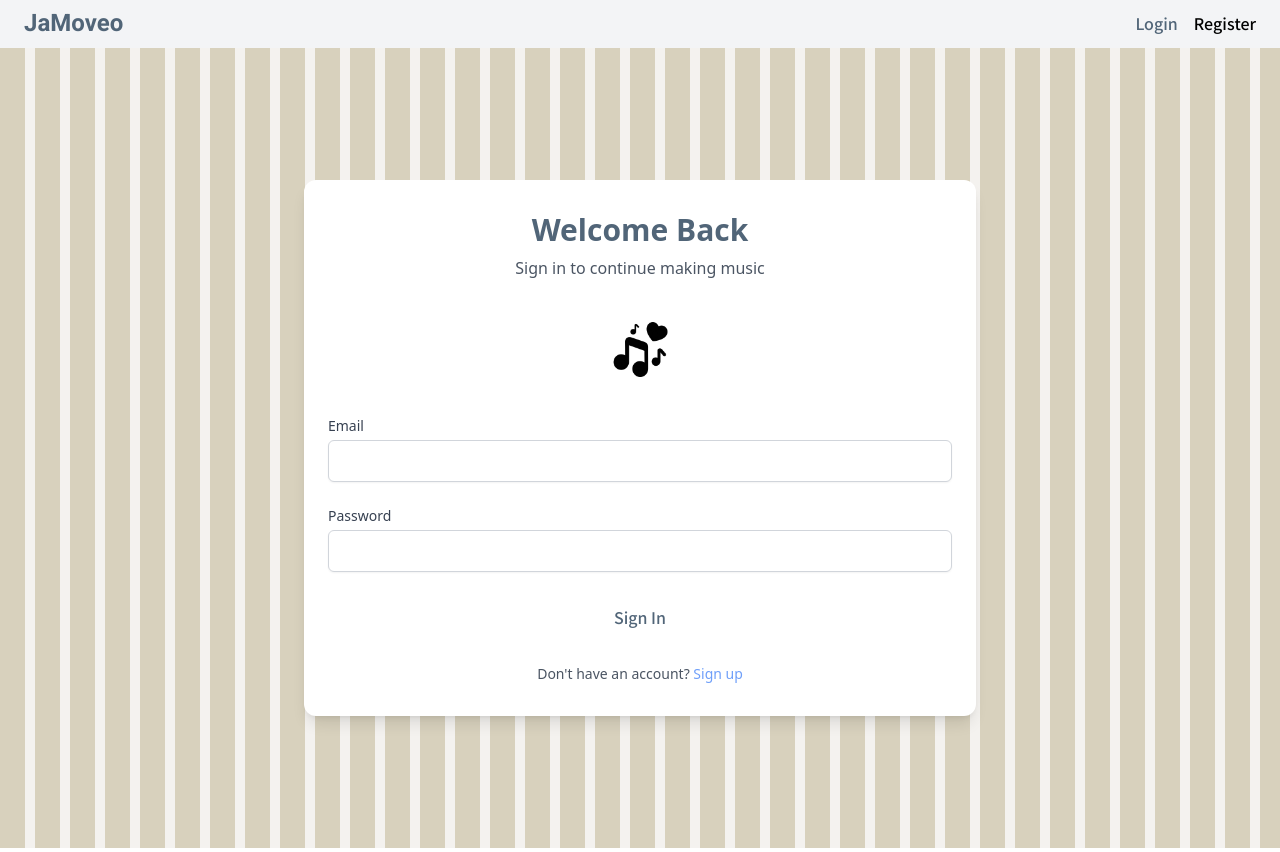
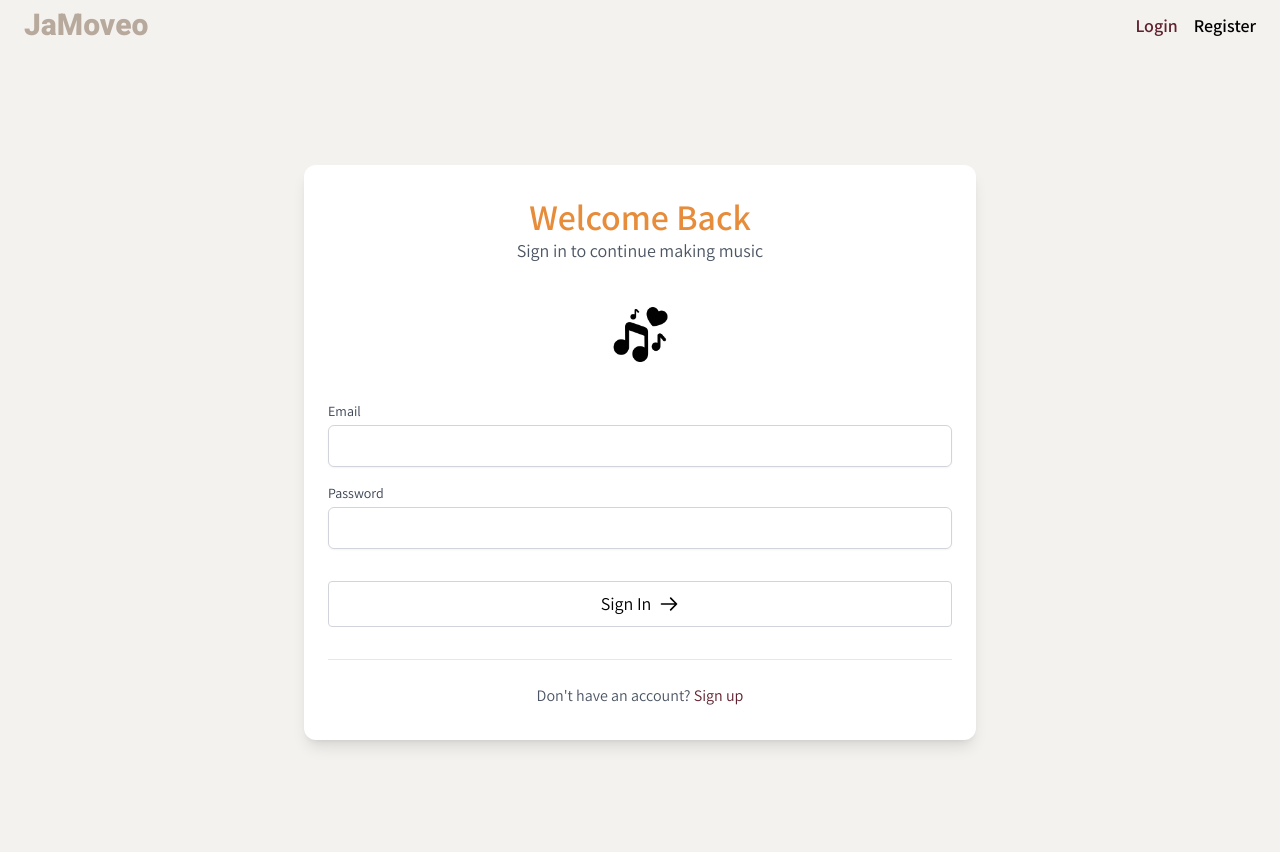
Before and after one commit to danielperetz22/Move-like-jagger, a React (Vite) app in the folder apps/Frontend/: page /login in a window 1280 px wide. Built offline with nearby package versions, Linux system fonts and the light colour scheme; no server answers.

Commit message:
frontend

```diff
--- a/apps/Frontend/src/components/NavBar.tsx
+++ b/apps/Frontend/src/components/NavBar.tsx
@@ -18,13 +18,13 @@ const NavBar: React.FC = () => {
   };
 
   return (
-    <nav className="bg-gray-100 px-6 py-2">
+    <nav className="bg-[#f4f2ef] px-6 py-2">
       <div className="flex items-center justify-between">
         <div
           className="flex items-center cursor-pointer"
           onClick={() => navigate('/')}
         >
-          <span className="text-2xl font-bold font-heebo text-[#516578]">
+          <span className="text-3xl font-extrabold font-heebo text-[#b8a99d]">
             JaMoveo
           </span>
         </div>
--- a/apps/Frontend/src/components/ui/Button.tsx
+++ b/apps/Frontend/src/components/ui/Button.tsx
@@ -17,7 +17,7 @@ const Button: React.FC<ButtonProps> = ({
 }) => {
   const variantClasses: Record<ButtonVariant, string> = {
     primary:
-      'font-semibold hover:underline font-assistant text-md sm:text-base md:text-lg text-[#516578] ' ,
+      'font-semibold hover:underline font-assistant text-md sm:text-base md:text-lg text-[#60212e] ' ,
     secondary:
       'font-semibold hover:underline font-assistant text-md sm:text-base md:text-lg',
     outline:
--- a/apps/Frontend/src/pages/Login.tsx
+++ b/apps/Frontend/src/pages/Login.tsx
@@ -14,8 +14,6 @@ const Login: React.FC = () => {
 
   const handleSubmit = async (e: React.FormEvent) => {
     e.preventDefault();
-    setError(null);
-
     try {
       setIsLoading(true);
       await login(email, password);
@@ -28,23 +26,12 @@ const Login: React.FC = () => {
   };
 
   return (
-    <div className="min-h-screen py-12 px-4 sm:px-6 lg:px-8 justify-center items-center flex"
-    style={{
-      backgroundImage: `
-        repeating-linear-gradient(
-          90deg,
-          #d8d1bd 0,
-          #d8d1bd 25px,
-          #f4f2ef 25px,
-          #f4f2ef 35px
-        )
-      `
-    }}>
-      <div className="max-w-2xl w-full mx-auto bg-white rounded-xl shadow-lg overflow-hidden">
+    <div className="h-full min-h-screen overflow-hidden px-4 sm:px-6 lg:px-8 flex justify-center items-center relative bg-[#f4f2ef] font-assistant">
+      <div className="relative max-w-2xl w-full mx-auto bg-white rounded-xl shadow-lg overflow-hidden">
         <div className="px-6 py-8">
           <div className="text-center mb-8">
-            <h2 className="text-3xl font-bold text-[#516578]">Welcome Back</h2>
-            <p className="mt-2 text-gray-600">Sign in to continue making music</p>
+            <h2 className="text-4xl font-semibold text-[#e68c3a]">Welcome Back</h2>
+            <p className="text-gray-600 text-lg">Sign in to continue making music</p>
           </div>
 
           {error && (
@@ -53,7 +40,7 @@ const Login: React.FC = () => {
             </div>
           )}
 
-          <form onSubmit={handleSubmit} className="space-y-6">
+          <form onSubmit={handleSubmit} className="space-y-4">
             {/* Logo */}
             <div className="flex justify-center mb-6">
               <img
@@ -75,7 +62,7 @@ const Login: React.FC = () => {
                 required
                 value={email}
                 onChange={(e) => setEmail(e.target.value)}
-                className="mt-1 block w-full border border-gray-300 rounded-md shadow-sm py-2 px-3 focus:outline-none focus:ring-[#6F9FF9] focus:border-[#6F9FF9]"
+                className="mt-1 block w-full border border-gray-300 rounded-md shadow-sm py-2 px-3 focus:outline-none focus:ring-[#e68c3a] focus:border-[#e68c3a]"
               />
             </div>
 
@@ -91,30 +78,46 @@ const Login: React.FC = () => {
                 required
                 value={password}
                 onChange={(e) => setPassword(e.target.value)}
-                className="mt-1 block w-full border border-gray-300 rounded-md shadow-sm py-2 px-3 focus:outline-none focus:ring-[#6F9FF9] focus:border-[#6F9FF9]"
+                className="mt-1 block w-full border border-gray-300 rounded-md shadow-sm py-2 px-3 focus:outline-none focus:ring-[#e68c3a] focus:border-[#e68c3a]"
               />
             </div>
 
-
-
             {/* Submit Button */}
-            <div>
+            <div className="mt-6">
               <Button
                 type="submit"
-                variant="primary"
+                variant='outline'
                 isLoading={isLoading}
-                className="w-full py-2 px-4 text-center"
+                className="border-[#60212e] text-[#60212e] hover:bg-[#60212e] hover:text-white mt-8 transition-all hover:shadow-md group w-full"
                 disabled={isLoading}
               >
-                Sign In
+                {isLoading ? (
+                  <div className="flex items-center justify-center">
+                    <svg className="animate-spin -ml-1 mr-2 h-5 w-5" xmlns="http://www.w3.org/2000/svg" fill="none" viewBox="0 0 24 24">
+                      <circle className="opacity-25" cx="12" cy="12" r="10" stroke="currentColor" strokeWidth="4"></circle>
+                      <path className="opacity-75" fill="currentColor" d="M4 12a8 8 0 018-8V0C5.373 0 0 5.373 0 12h4zm2 5.291A7.962 7.962 0 014 12H0c0 3.042 1.135 5.824 3 7.938l3-2.647z"></path>
+                    </svg>
+                    Signing In...
+                  </div>
+                ) : (
+                  <div className="flex items-center justify-center">
+                    <span>Sign In</span>
+                    <svg xmlns="http://www.w3.org/2000/svg" className="h-5 w-5 ml-2 transform transition-transform group-hover:translate-x-1" fill="none" viewBox="0 0 24 24" stroke="currentColor">
+                      <path strokeLinecap="round" strokeLinejoin="round" strokeWidth={2} d="M14 5l7 7m0 0l-7 7m7-7H3" />
+                    </svg>
+                  </div>
+                )}
               </Button>
             </div>
           </form>
 
-          <div className="mt-6 text-center">
-            <p className="text-sm text-gray-600">
+          <div className="mt-8 text-center border-t border-gray-200 pt-6">
+            <p className="text-gray-600">
               Don't have an account?{' '}
-              <Link to="/register" className="font-medium text-[#6F9FF9] hover:text-[#5A87D6]">
+              <Link
+                to="/register"
+                className="font-medium text-[#60212e] hover:text-[#7a2a3a] transition-colors"
+              >
                 Sign up
               </Link>
             </p>
--- a/apps/Frontend/src/pages/Register.tsx
+++ b/apps/Frontend/src/pages/Register.tsx
@@ -69,24 +69,13 @@ const Register: React.FC = () => {
 
   return (
     <div
-    className="h-screen max-h-screen overflow-hidden px-4 sm:px-6 lg:px-8 flex justify-center items-center relative"
-    style={{
-        backgroundImage: `
-          repeating-linear-gradient(
-            90deg,
-            #d8d1bd 0,
-            #d8d1bd 25px,
-            #f4f2ef 25px,
-            #f4f2ef 35px
-          )
-        `
-      }}
+    className="h-screen max-h-screen overflow-hidden px-4 sm:px-6 lg:px-8 flex justify-center items-center relative bg-[#f4f2ef] font-assistant"
     >
       <div className="relative max-w-2xl w-full mx-auto bg-white rounded-xl shadow-lg overflow-hidden">
         <div className="px-6 py-8">
           <div className="text-center mb-8">
-            <h2 className="text-3xl font-bold text-[#516578]">Join JaMoveo</h2>
-            <p className=" text-gray-600">Create your account and start making music</p>
+            <h2 className="text-4xl font-semibold text-[#e68c3a]">Join JaMoveo</h2>
+            <p className=" text-gray-600 text-lg">Create your account and start making music</p>
           </div>
 
           {error && (
@@ -95,12 +84,12 @@ const Register: React.FC = () => {
             </div>
           )}
 
-          <form onSubmit={handleSubmit} className="space-y-6">
+          <form onSubmit={handleSubmit} className="space-y-2">
             {/* Profile Image */}
             <div className="flex flex-col items-center mb-4">
               <div
                 onClick={() => fileInputRef.current?.click()}
-                className="w-24 h-24 rounded-full bg-gray-200 flex items-center justify-center overflow-hidden cursor-pointer border-2 border-[#6F9FF9] hover:opacity-90 transition-opacity"
+                className="w-24 h-24 rounded-full bg-gray-200 flex items-center justify-center overflow-hidden cursor-pointer border-2 border-[#60212e] hover:opacity-90 transition-opacity"
               >
                 {imagePreview ? (
                   <img src={imagePreview} alt="Profile preview" className="w-full h-full object-cover" />
@@ -208,23 +197,41 @@ const Register: React.FC = () => {
             </div>
 
             {/* Submit Button */}
-            <div>
+            <div className="mt-6">
               <Button
                 type="submit"
-                variant="primary"
+                variant='outline'
                 isLoading={isLoading}
-                className="w-full py-2 px-4 text-center"
+                className="border-[#60212e] text-[#60212e] hover:bg-[#60212e] hover:text-white mt-8 transition-all hover:shadow-md group w-full"
                 disabled={isLoading}
               >
-                Create Account
+                {isLoading ? (
+                  <div className="flex items-center justify-center">
+                    <svg className="animate-spin -ml-1 mr-2 h-5 w-5" xmlns="http://www.w3.org/2000/svg" fill="none" viewBox="0 0 24 24">
+                      <circle className="opacity-25" cx="12" cy="12" r="10" stroke="currentColor" strokeWidth="4"></circle>
+                      <path className="opacity-75" fill="currentColor" d="M4 12a8 8 0 018-8V0C5.373 0 0 5.373 0 12h4zm2 5.291A7.962 7.962 0 014 12H0c0 3.042 1.135 5.824 3 7.938l3-2.647z"></path>
+                    </svg>
+                    Creating Account...
+                  </div>
+                ) : (
+                  <div className="flex items-center justify-center">
+                    <span>Create Account</span>
+                    <svg xmlns="http://www.w3.org/2000/svg" className="h-5 w-5 ml-2 transform transition-transform group-hover:translate-x-1" fill="none" viewBox="0 0 24 24" stroke="currentColor">
+                      <path strokeLinecap="round" strokeLinejoin="round" strokeWidth={2} d="M14 5l7 7m0 0l-7 7m7-7H3" />
+                    </svg>
+                  </div>
+                )}
               </Button>
             </div>
           </form>
 
-          <div className="mt-6 text-center">
-            <p className="text-sm text-gray-600">
+          <div className="mt-8 text-center border-t border-gray-200 pt-6">
+            <p className="text-gray-600">
               Already have an account?{' '}
-              <Link to="/login" className="font-medium text-[#6F9FF9] hover:text-[#5A87D6]">
+              <Link
+                to="/login"
+                className="font-medium text-[#60212e] hover:text-[#7a2a3a] transition-colors"
+              >
                 Sign in
               </Link>
             </p>
```
Also changed, not shown: apps/Frontend/src/components/Member.tsx (+25 -7 lines).
